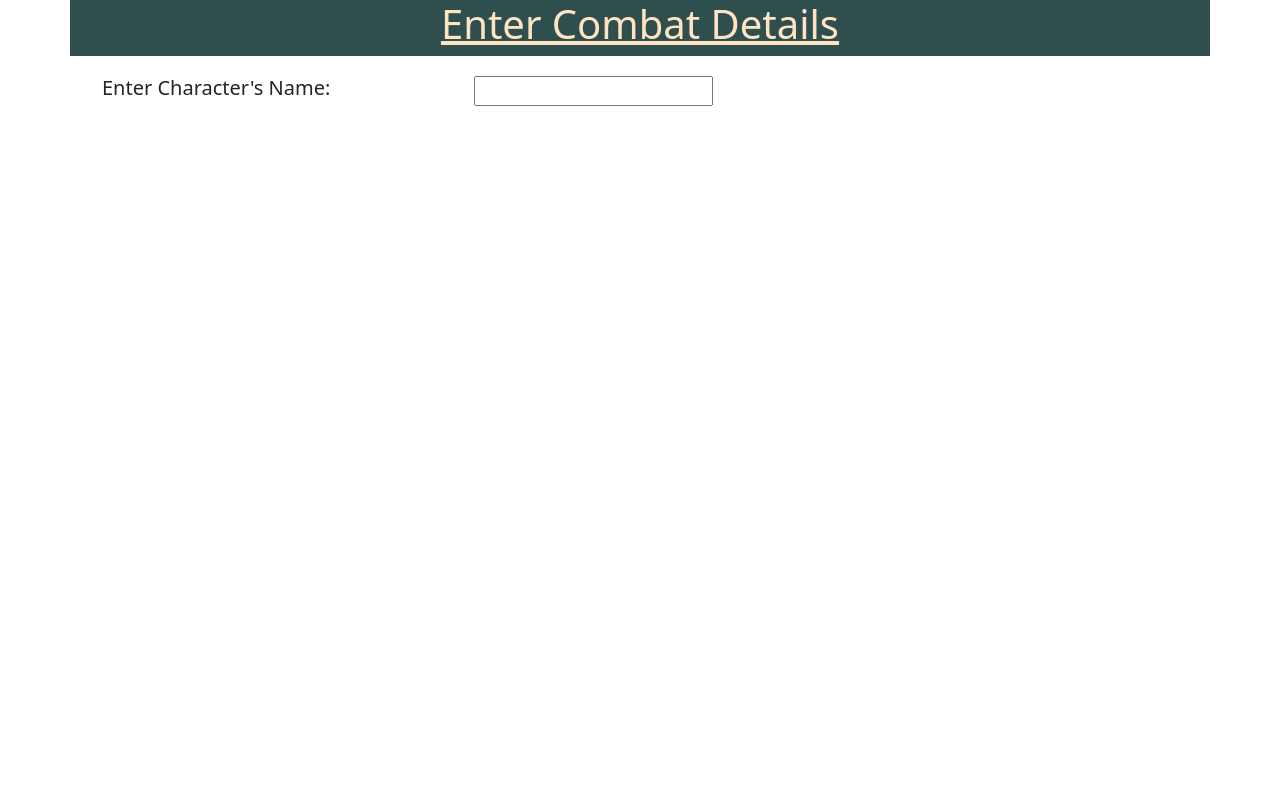
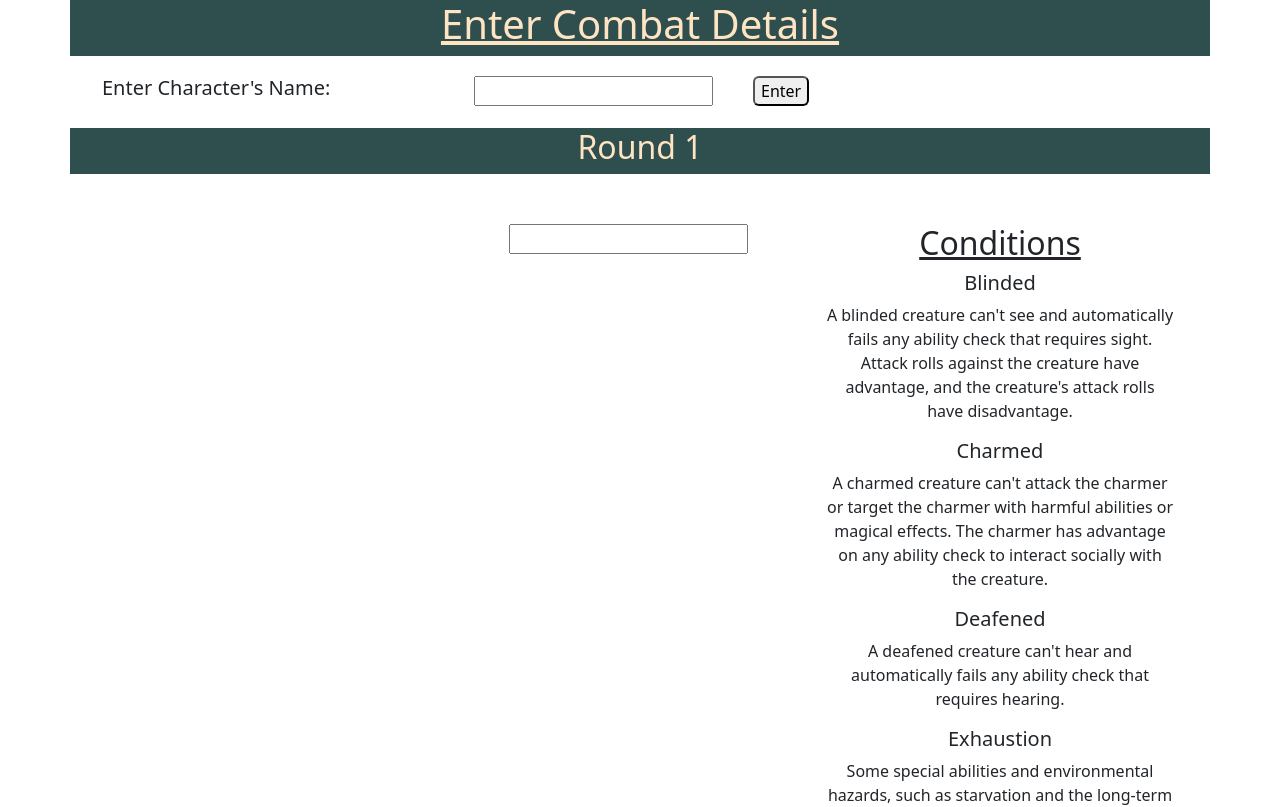
Before and after one commit to JosephSmithMCA/Plight-of-Tymrial, a React (Create React App) app: page / in a window 1280 px wide. Shown: the top 807 px of the page. Built offline with nearby package versions, Linux system fonts and the light colour scheme.

Commit message:
managed to get access to level effects data
got leveleffects data level and effect and get it to display

```diff
--- a/src/App.js
+++ b/src/App.js
@@ -11,8 +11,8 @@ function App(){
         <div className="row">
             <InitialHeader/>
             <InitialBody/>
-            {/* <Header/> */}
-            {/* <Body/> */}
+            <Header/>
+            <Body/>
         </div>
     )
 }
--- a/src/components/Body.js
+++ b/src/components/Body.js
@@ -34,7 +34,7 @@ function Conditions(){
 
     return(
         <div className="col-sm-4 text-center">
-            <h2>Conditions</h2>
+            <h2 className="text-decoration-underline">Conditions</h2>
             <div className="col-sm-12">
                 <ConditionsRow/>
             </div>
--- a/src/components/ConditionsRow.js
+++ b/src/components/ConditionsRow.js
@@ -13,18 +13,20 @@ function ConditionItems(condition){
                 <div className="row">
                     <div className="col-sm-12">
                         <p>{condition.conditionDescription}</p>
-                        {/* <ul>
-                            <li>{condition.conditionLevelEffects[0]}</li>
-                            <li>{condition.conditionLevelEffects[1]}</li>
-                            <li>{condition.conditionLevelEffects[2]}</li>
-                            <li>{condition.conditionLevelEffects[3]}</li>
-                            <li>{condition.conditionLevelEffects[4]}</li>
-                            <li>{condition.conditionLevelEffects[5]}</li>
-                        </ul> */}
+                        <ul>{condition.conditionLevelEffects}</ul>
                     </div>
                 </div>
             </div>
         </div>
+    )
+}
+
+function X(props){
+
+    return(
+        <li>
+            <b>{props.level}</b> {props.effect}
+        </li>
     )
 }
 
@@ -40,10 +42,23 @@ function ConditionsRow(){
 
     let mappedConditions = ConditionsData.map(
         (currentConditionItem) => {
+            let exhaustion;
+            if(currentConditionItem.conditionName === "Exhaustion"){
+
+                 exhaustion = currentConditionItem.levelEffect.map(
+                    (exhaust) => {
+                        return <X
+                            level={exhaust.level}
+                            effect = {exhaust.effect}
+                        />
+                    }
+                )
+            }
+            console.log(currentConditionItem.levelEffect)
             return <ConditionItems
                 conditionNames={currentConditionItem.conditionName}
                 conditionDescription={currentConditionItem.description}
-                conditionLevelEffects={currentConditionItem.levelEffect}
+                conditionLevelEffects={exhaustion}
                 />
             }
             )
--- a/src/components/InitialBody.js
+++ b/src/components/InitialBody.js
@@ -21,6 +21,9 @@ function InitialInitiativeDetails(){
                 <div className="col-sm-3">
                     <input type="text" />
                 </div>
+                <div className="col-sm-1">
+                    <button className="rounded">Enter</button>
+                </div>
             </div>
         </div>
     )
```
